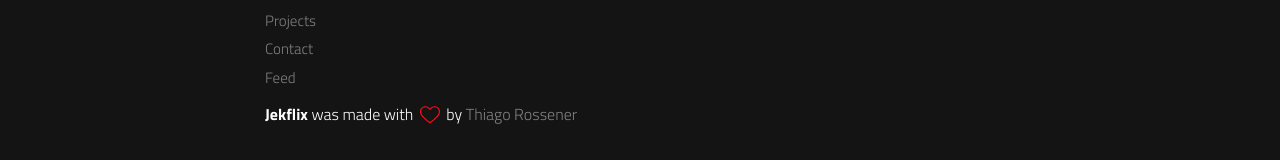
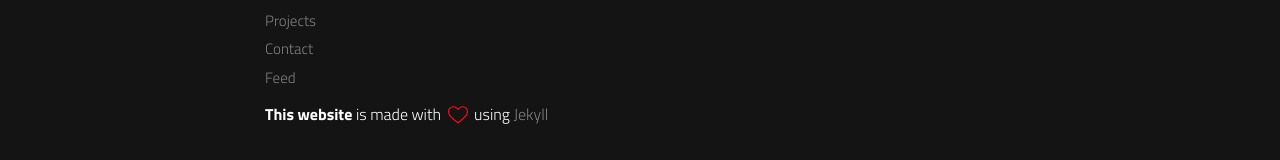
Before and after one commit to anuragseven/anuragseven.github.io, a Jekyll site: the page built from index.html, in a window 1280 px wide and 900 px high, scrolled down 2802 px. Shown: the part 737-897 px from the top of the window. Built offline with Jekyll 4.4.1, drawn with Linux system fonts in a browser that asks for light colours; a script that is not in the unit is left out.

Commit message:
changed footer

```diff
--- a/_includes/footer.html
+++ b/_includes/footer.html
@@ -35,7 +35,7 @@
     {% include links.html %}
 
     <p>
-      <span>Jekflix</span> was made with <svg class="love"><use xlink:href="#icon-heart"></use></svg> by <a href="https://rossener.com" target="_blank" class="creator">Thiago Rossener</a>
+      <span>This website</span> is made with <svg class="love"><use xlink:href="#icon-heart"></use></svg> using  <a href="https://jekyllrb.com/" target="_blank" class="creator">Jekyll</a>
     </p>
 </footer>
 
```
